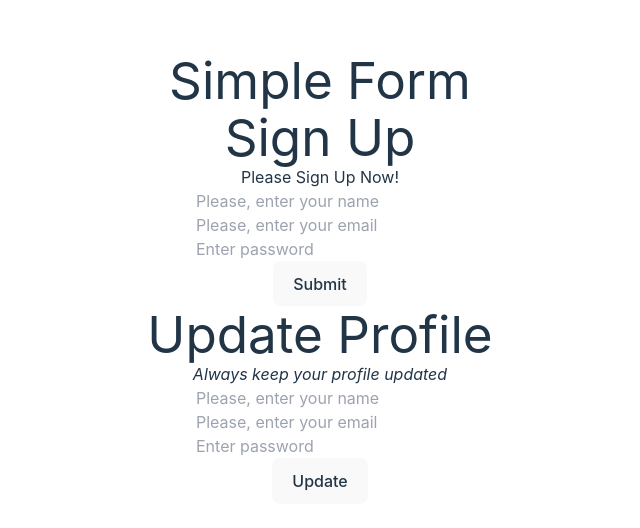
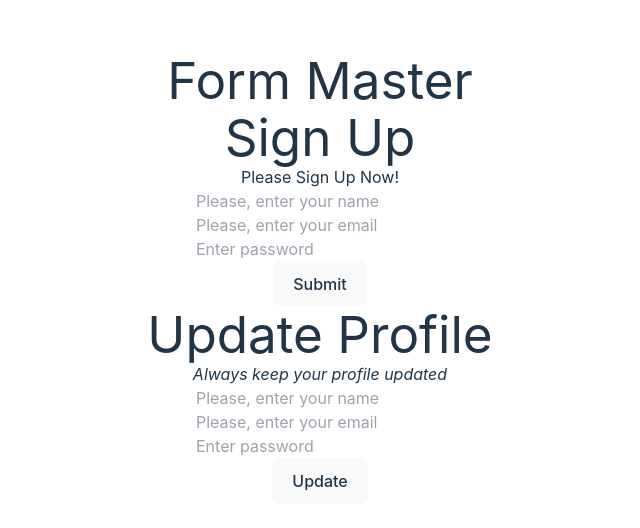
Before and after one commit to maywork/React-Sandbox, a React (Vite) app in the folder 06form-master/: page / in a window 1280 px wide. Shown: the part 122-650 px from the top of the page, without its empty margins (320-960 px from the left). Built offline with nearby package versions, Linux system fonts and the light colour scheme.

Commit message:
added final title

```diff
--- a/06form-master/src/App.jsx
+++ b/06form-master/src/App.jsx
@@ -18,7 +18,7 @@ function App() {
 
   return (
     <>
-      <h1 className='font-bold'>Simple Form</h1>
+      <h1 className='font-bold'>Form Master</h1>
       {/* <Form /> */}
       {/* <StatefulForm /> */}
       {/* <RefForm /> */}
```
